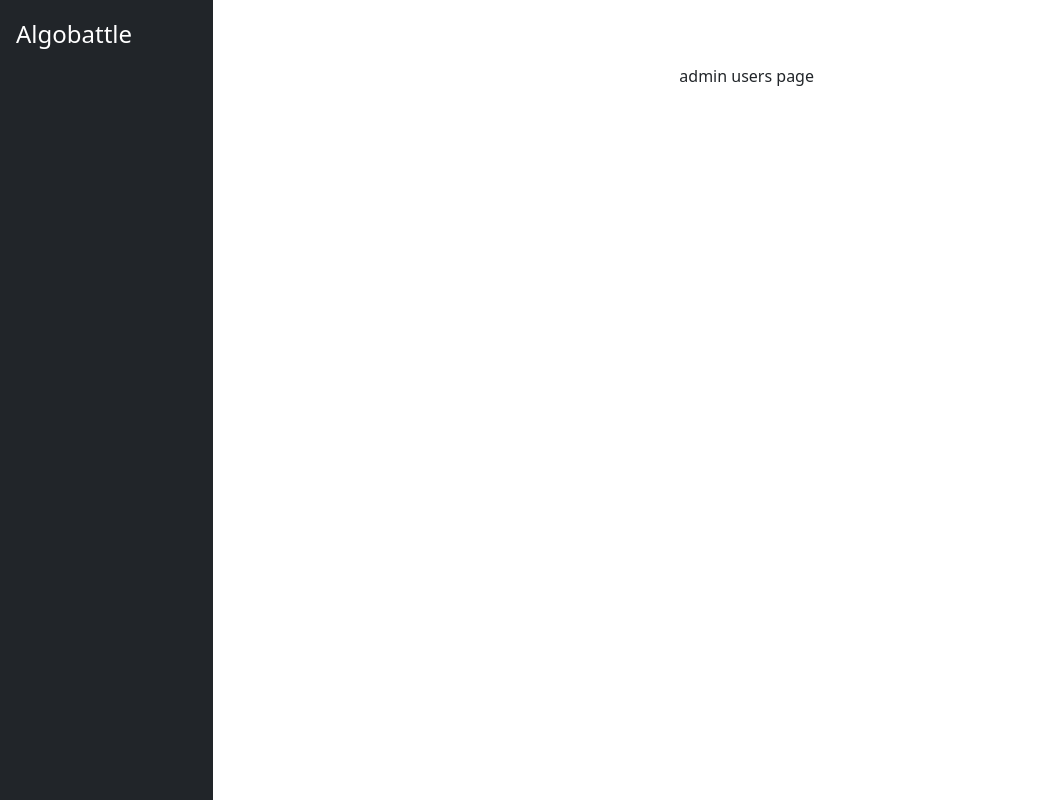
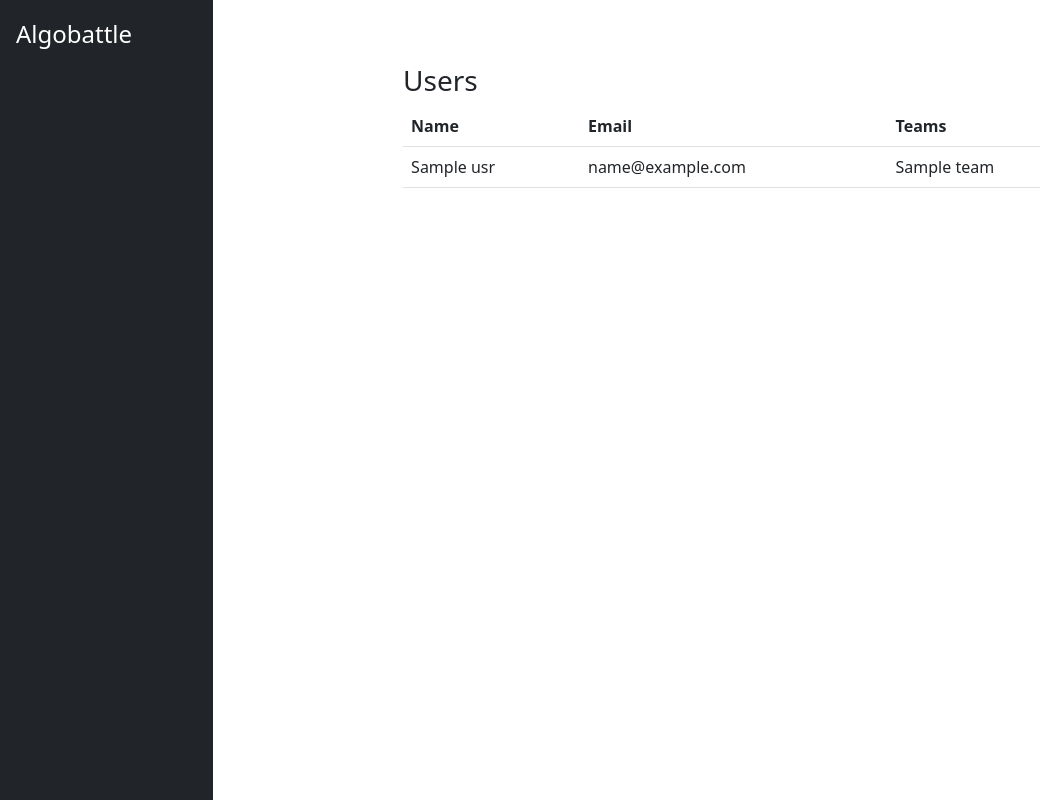
Before and after one commit to Benezivas/algobattle-web, a FastAPI app: template algobattle_web/templates/admin_users.jinja in a window 1280 px wide. Shown: the whole page, without its empty margins (0-1040 px from the left). Run offline with FastAPI, Linux system fonts and the light colour scheme; the template is opened without the code that fills it: most values are stand-ins (such as "Sample title", 1, 10 or a date in 2020); parts of the project's set-up code (start-up, migrations or seed data) failed here and were passed over.

Commit message:
add basic user table to users page

```diff
--- a/algobattle_web/models/team.py
+++ b/algobattle_web/models/team.py
@@ -34,3 +34,6 @@ class Team(Base):
 
     context: Rel[Context] = relationship("Context", back_populates="teams", uselist=False)
     members: Rel[list["User"]] = relationship("User", secondary=team_members, back_populates="teams")
+
+    def __str__(self) -> str:
+        return self.name
--- a/algobattle_web/templates/admin_users.jinja
+++ b/algobattle_web/templates/admin_users.jinja
@@ -1,6 +1,26 @@
 {% extends "base.jinja" %}
 {% block content %}
 
-admin users page
+<div class="col-8">
+  <h3>Users</h3>
+  <table class="table">
+    <thead>
+      <tr>
+        <th scope="col">Name</th>
+        <th scope="col">Email</th>
+        <th scope="col">Teams</th>
+      </tr>
+    </thead>
+    <tbody>
+    {% for usr in users %}
+      <tr {% if usr == user %} class="table-primary" {% endif %}>
+        <td>{{ usr.name }}{%if usr.is_admin%} <i class="bi bi-patch-check-fill text-success" data-bs-toggle="tooltip" data-bs-placement="right" title="Admin"></i>{%endif%}</td>
+        <td>{{ usr.email }}</td>
+        <td>{{ usr.teams | join(", ") }}</td>
+      </tr>
+    {% endfor %}
+    </tbody>
+  </table>
+</div>
 
 {% endblock %}
--- a/algobattle_web/templates/base.jinja
+++ b/algobattle_web/templates/base.jinja
@@ -66,5 +66,11 @@
         </div>
       </div>
     </div>
+    <script>
+      var tooltipTriggerList = [].slice.call(document.querySelectorAll('[data-bs-toggle="tooltip"]'))
+      var tooltipList = tooltipTriggerList.map(function (tooltipTriggerEl) {
+        return new bootstrap.Tooltip(tooltipTriggerEl)
+      })
+    </script>
   </body>
 </html>
```
Also changed, not shown: algobattle_web/routers/admin/users.py (+6 -3 lines).
